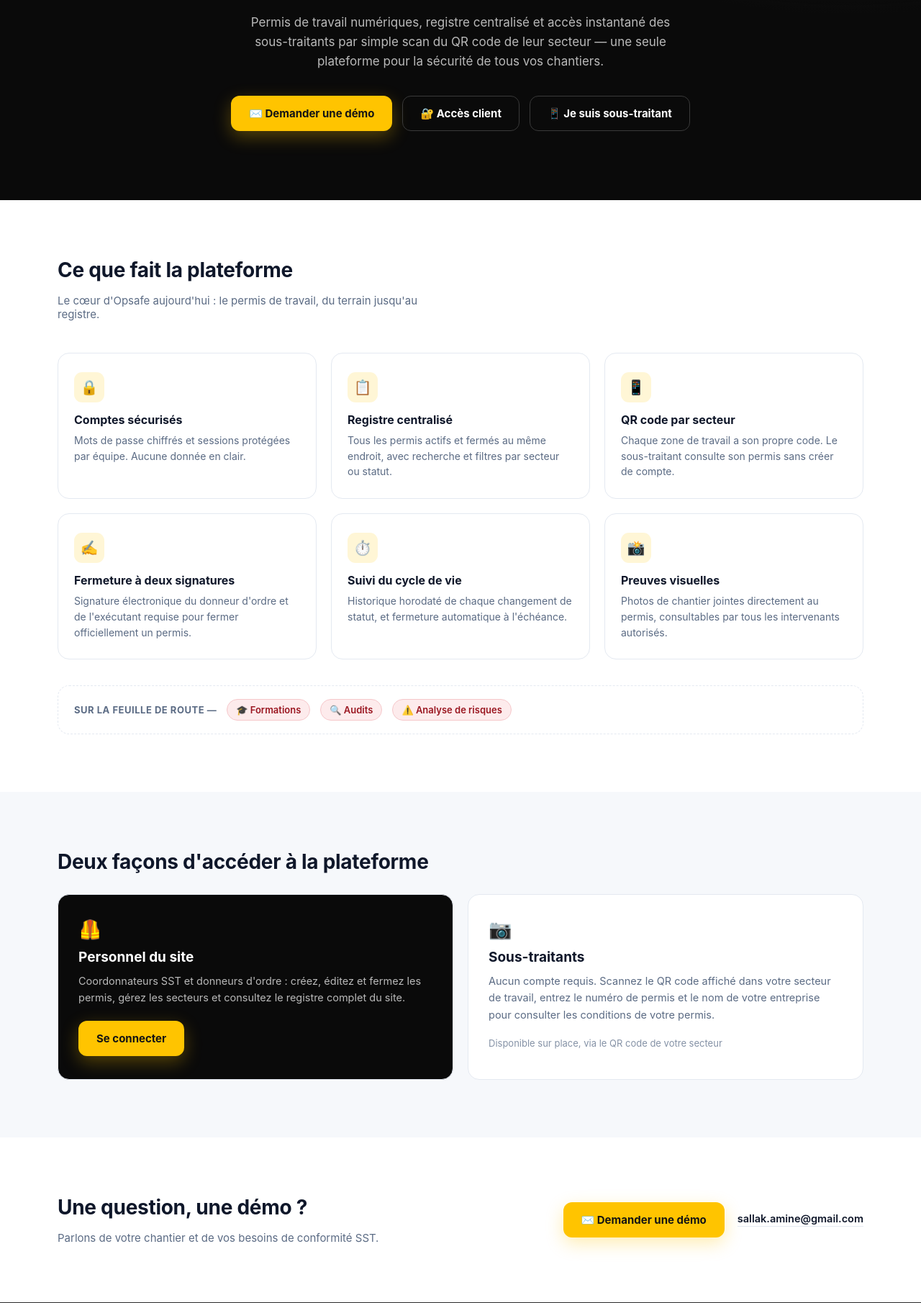
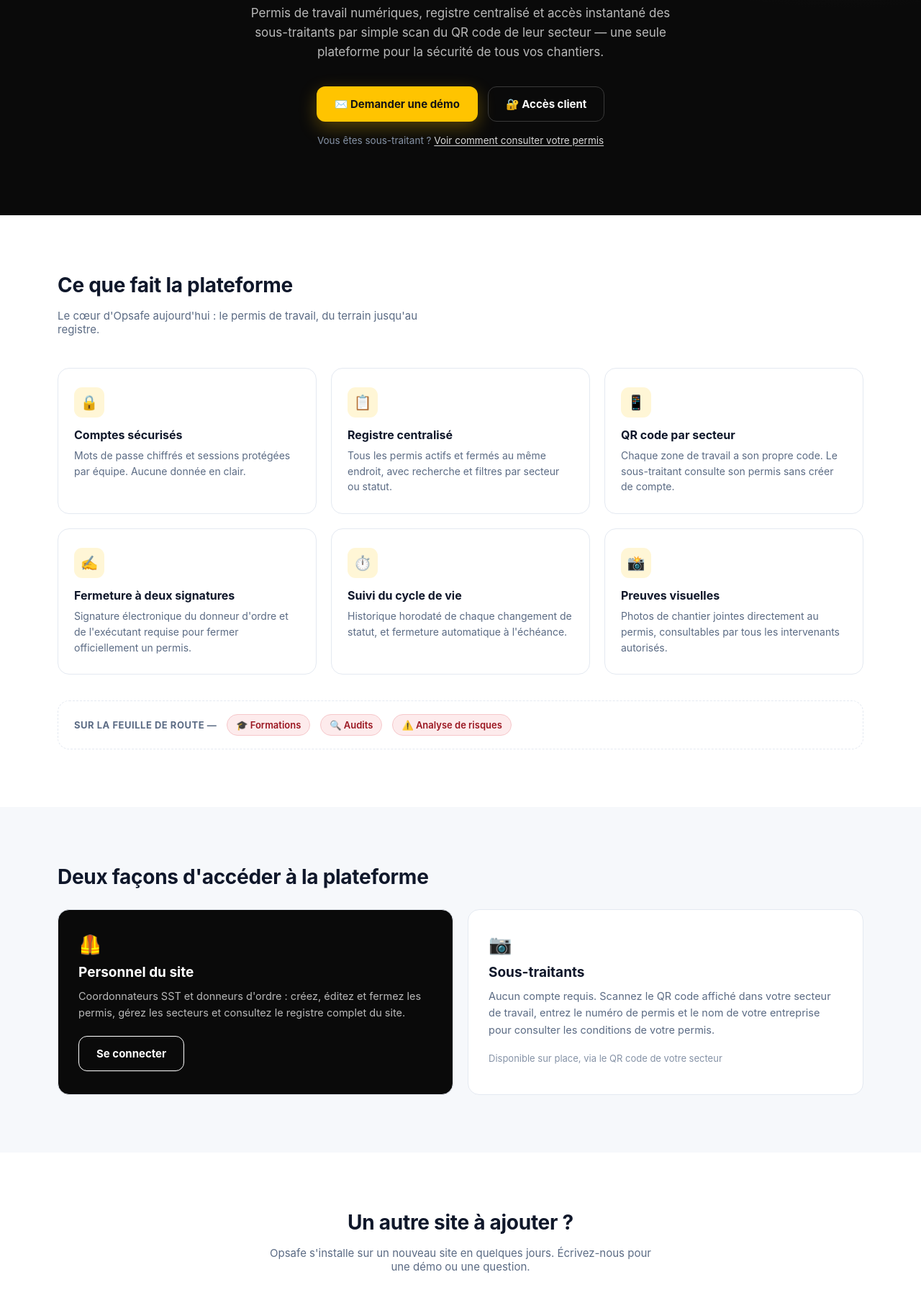
Before and after one commit to sallakamine-ship-it/permis-danone, a FastAPI app: page / in a window 1280 px wide. Shown: the part 393-2203 px from the top of the page at 72% size. Run offline with FastAPI, Linux system fonts and the light colour scheme.

Commit message:
Rework landing page: simpler mailto-based demo path, no JS
Replaces the modal-based "Demander une démo" flow with a plain mailto:
link approach throughout (hero, topbar, dedicated contact section,
footer) — no JavaScript required, so there's nothing to break on this
page at all. Also fixes the same "Accès client"/"Se connecter" contrast
bugs via a different technique: .os-topbar-link/.os-topbar-navlink are
now tag+class selectors (a.os-topbar-link) with the same specificity as
the page-wide ".opsafe-body a{color:inherit}" rule but declared later,
so source order — not an extra scoping class — settles it; and
.os-btn-dark is now an outlined white button instead of a solid one
matching the card's own background.

Adds a small "Demander une démo" button to the topbar (previously only
in the hero) and a dedicated contact section framed as a value prop
("Un autre site à ajouter ?") instead of a generic contact form.

Keeps the black+yellow Opsafe palette and all existing sections
(features, roadmap chips, two-paths) — nothing about the platform
itself changed, this only touches templates/landing.html and
static/opsafe.css.

Verified: Jinja2 render, no Danone references, no duplicate ids, and
computed CSS colors checked in a headless DOM (topbar link resolves to
#D8D8D8 as intended, not the inherited near-black; staff card button
resolves to a visible white-on-black outline).

```diff
--- a/static/opsafe.css
+++ b/static/opsafe.css
@@ -103,6 +96,21 @@
 }
 .os-hero-sub{ font-size:17px; line-height:1.6; color:#B9B9B9; margin:0 auto 34px; max-width:600px; }
 .os-hero-cta{ display:flex; gap:14px; justify-content:center; flex-wrap:wrap; }
+.os-hero-note{ margin:18px 0 0; font-size:13.5px; color:#8592A6; }
+.os-hero-note a{ color:#D8D8D8; text-decoration:underline; text-underline-offset:2px; }
+.os-hero-note a:hover{ color:#fff; }
+
+/* ---------- contact / démo ---------- */
+.os-contact-card{
+  margin-top:8px; background:var(--os-black); border-radius:var(--os-radius);
+  padding:40px 32px; text-align:center;
+}
+.os-contact-card p{ color:#B9B9B9; font-size:15px; margin:0 auto 26px; max-width:460px; line-height:1.6; }
+.os-contact-email{
+  display:block; margin-top:16px; font-size:13.5px; color:#8592A6;
+}
+.os-contact-email a{ color:#D8D8D8; font-weight:600; }
+.os-contact-email a:hover{ color:#fff; }
 
 /* ---------- buttons (namespace os- : zero collision avec .btn de style.css) ---------- */
 .os-btn{
@@ -114,8 +122,9 @@
 .os-btn-primary:hover{ background:#FFD333; }
 .os-btn-ghost{ background:transparent; color:#fff; border-color:#3A3A3A; }
 .os-btn-ghost:hover{ border-color:#6E6E6E; }
-.os-btn-dark{ background:var(--os-black); color:#fff; }
-.os-btn-dark:hover{ background:#232323; }
+.os-btn-dark{ background:transparent; color:#fff; border:1.5px solid #fff; }
+.os-btn-dark:hover{ background:#fff; color:#0A0A0A; }
+.os-btn-sm{ padding:9px 16px; font-size:13.5px; }
 
 /* ---------- sections generales ---------- */
 .os-section{ padding:80px 24px; }
@@ -167,16 +176,6 @@
 .os-path-card p{ font-size:14.5px; line-height:1.6; margin:0 0 20px; }
 .os-path-note{ display:block; font-size:13px; color:var(--os-gray-light); margin-top:6px; }
 
-/* ---------- contact ---------- */
-.os-contact-inner{ display:flex; align-items:center; justify-content:space-between; gap:28px; flex-wrap:wrap; }
-.os-contact-actions{ display:flex; align-items:center; gap:18px; flex-wrap:wrap; }
-.os-contact-email{
-  font-size:14.5px; font-weight:600; color:var(--os-ink);
-  border-bottom:1px solid var(--os-border); padding-bottom:2px;
-  transition:color .15s, border-color .15s;
-}
-.os-contact-email:hover{ color:var(--os-yellow-dark); border-color:var(--os-yellow-dark); }
-
 /* ---------- footer ---------- */
 .os-footer{ background:var(--os-black); border-top:1px solid var(--os-black-line); padding:34px 24px; }
 .os-footer-inner{
--- a/templates/landing.html
+++ b/templates/landing.html
@@ -41,9 +41,11 @@
     <nav class="os-topbar-nav">
       <a href="#fonctionnalites" class="os-topbar-navlink">Fonctionnalités</a>
       <a href="#contact" class="os-topbar-navlink">Contact</a>
+    </nav>
+    <div class="os-topbar-actions">
       <a href="/admin" class="os-topbar-link">Accès client →</a>
-      <button class="os-btn os-btn-primary os-btn-sm" onclick="openDemoModal()">Demander une démo</button>
-    </nav>
+      <a class="os-btn os-btn-primary os-btn-sm" href="mailto:contact@opsafe.ca?subject=Demande%20de%20d%C3%A9mo%20Opsafe">Demander une démo</a>
+    </div>
   </div>
 </header>
 
@@ -58,10 +60,10 @@
       plateforme pour la sécurité de tous vos chantiers.
     </p>
     <div class="os-hero-cta">
-      <button class="os-btn os-btn-primary" onclick="openDemoModal()">✉️ Demander une démo</button>
+      <a href="#contact"><button class="os-btn os-btn-primary">✉️ Demander une démo</button></a>
       <a href="/admin"><button class="os-btn os-btn-ghost">🔐 Accès client</button></a>
-      <a href="#soustraitants"><button class="os-btn os-btn-ghost">📱 Je suis sous-traitant</button></a>
     </div>
+    <p class="os-hero-note">Vous êtes sous-traitant ? <a href="#soustraitants">Voir comment consulter votre permis</a></p>
   </div>
 </section>
 
@@ -122,7 +124,7 @@
           Coordonnateurs SST et donneurs d'ordre : créez, éditez et fermez les
           permis, gérez les secteurs et consultez le registre complet du site.
         </p>
-        <a href="/admin"><button class="os-btn os-btn-primary">Se connecter</button></a>
+        <a href="/admin"><button class="os-btn os-btn-dark">Se connecter</button></a>
       </div>
       <div class="os-path-card os-path-card--contractor">
         <div class="os-path-icon">📷</div>
@@ -139,14 +141,13 @@
 </section>
 
 <section class="os-section" id="contact">
-  <div class="os-section-inner os-contact-inner">
-    <div>
-      <h2 class="os-section-title">Une question, une démo ?</h2>
-      <p class="os-section-sub" style="margin-bottom:0">Parlons de votre chantier et de vos besoins de conformité SST.</p>
-    </div>
-    <div class="os-contact-actions">
-      <button class="os-btn os-btn-primary" onclick="openDemoModal()">✉️ Demander une démo</button>
-      <a href="mailto:sallak.amine@gmail.com" class="os-contact-email">sallak.amine@gmail.com</a>
+  <div class="os-section-inner" style="text-align:center">
+    <h2 class="os-section-title">Un autre site à ajouter ?</h2>
+    <p class="os-section-sub" style="margin-left:auto;margin-right:auto">Opsafe s'installe sur un nouveau site en quelques jours. Écrivez-nous pour une démo ou une question.</p>
+    <div class="os-contact-card">
+      <p>On répond personnellement à chaque demande — pas de formulaire à rallonge, juste un courriel.</p>
+      <a class="os-btn os-btn-primary" href="mailto:contact@opsafe.ca?subject=Demande%20de%20d%C3%A9mo%20Opsafe">✉️ Écrire à contact@opsafe.ca</a>
+      <span class="os-contact-email">ou mentionnez votre entreprise et le nombre de sites à couvrir</span>
     </div>
   </div>
 </section>
@@ -154,60 +155,9 @@
 <footer class="os-footer">
   <div class="os-footer-inner">
     {{ os_mark_compact() }}
-    <p>© 2026 Opsafe &nbsp;·&nbsp; Plateforme de sécurité opérationnelle pour vos chantiers</p>
-    <a href="mailto:sallak.amine@gmail.com" class="os-footer-contact">✉️ sallak.amine@gmail.com</a>
+    <p>© 2026 Opsafe &nbsp;·&nbsp; Plateforme de sécurité opérationnelle pour vos chantiers &nbsp;·&nbsp; <a href="mailto:contact@opsafe.ca" style="color:#B9B9B9">contact@opsafe.ca</a></p>
   </div>
 </footer>
 
-<div id="demoModal" class="os-modal-overlay hidden">
-  <div class="os-modal-card">
-    <button type="button" class="os-modal-close" onclick="closeDemoModal()" aria-label="Fermer">✕</button>
-    <h3>Demander une démo</h3>
-    <p class="os-modal-sub">Décrivez-nous votre chantier — on vous répond rapidement.</p>
-    <form id="demoForm" onsubmit="return submitDemoForm(event)">
-      <label>Nom <span class="os-req">*</span></label>
-      <input type="text" id="demoNom" required>
-      <label>Entreprise <span class="os-req">*</span></label>
-      <input type="text" id="demoEntreprise" required>
-      <label>Courriel <span class="os-req">*</span></label>
-      <input type="email" id="demoCourriel" required>
-      <label>Message</label>
-      <textarea id="demoMessage" rows="4" placeholder="Nombre de chantiers, besoins particuliers, échéancier..."></textarea>
-      <button type="submit" class="os-btn os-btn-primary os-modal-submit">Envoyer la demande</button>
-    </form>
-  </div>
-</div>
-
-<script>
-function openDemoModal(){
-  document.getElementById('demoModal').classList.remove('hidden');
-  document.body.style.overflow = 'hidden';
-}
-function closeDemoModal(){
-  document.getElementById('demoModal').classList.add('hidden');
-  document.body.style.overflow = '';
-}
-function submitDemoForm(e){
-  e.preventDefault();
-  const nom = document.getElementById('demoNom').value.trim();
-  const entreprise = document.getElementById('demoEntreprise').value.trim();
-  const courriel = document.getElementById('demoCourriel').value.trim();
-  const message = document.getElementById('demoMessage').value.trim();
-  const subject = encodeURIComponent(`Demande de démo Opsafe — ${entreprise || nom}`);
-  const body = encodeURIComponent(
-    `Nom : ${nom}\nEntreprise : ${entreprise}\nCourriel : ${courriel}\n\nMessage :\n${message || '(aucun message)'}`
-  );
-  window.location.href = `mailto:sallak.amine@gmail.com?subject=${subject}&body=${body}`;
-  closeDemoModal();
-  return false;
-}
-document.getElementById('demoModal').addEventListener('click', e=>{
-  if(e.target.id === 'demoModal') closeDemoModal();
-});
-document.addEventListener('keydown', e=>{
-  if(e.key === 'Escape') closeDemoModal();
-});
-</script>
-
 </body>
 </html>
```
Also changed, not shown: other parts of static/opsafe.css (+10 -51 lines).
